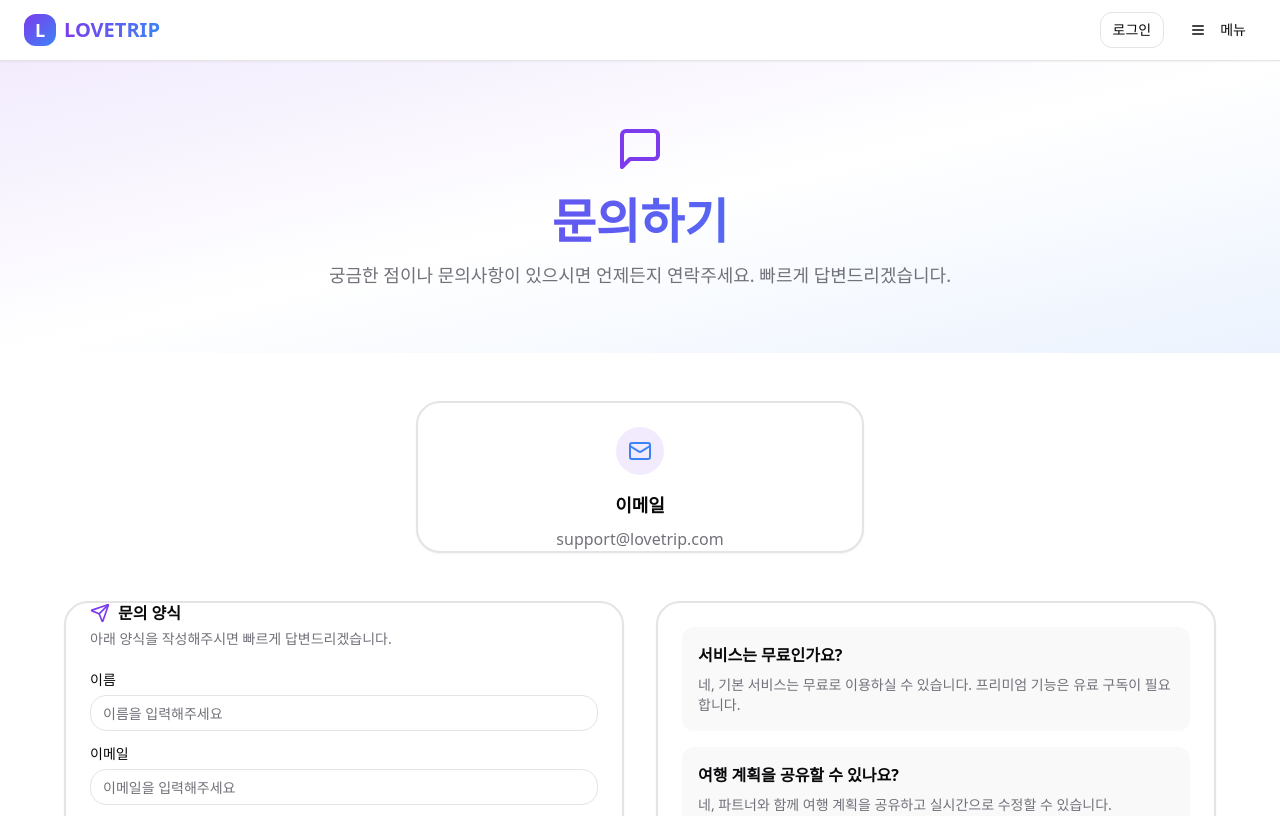
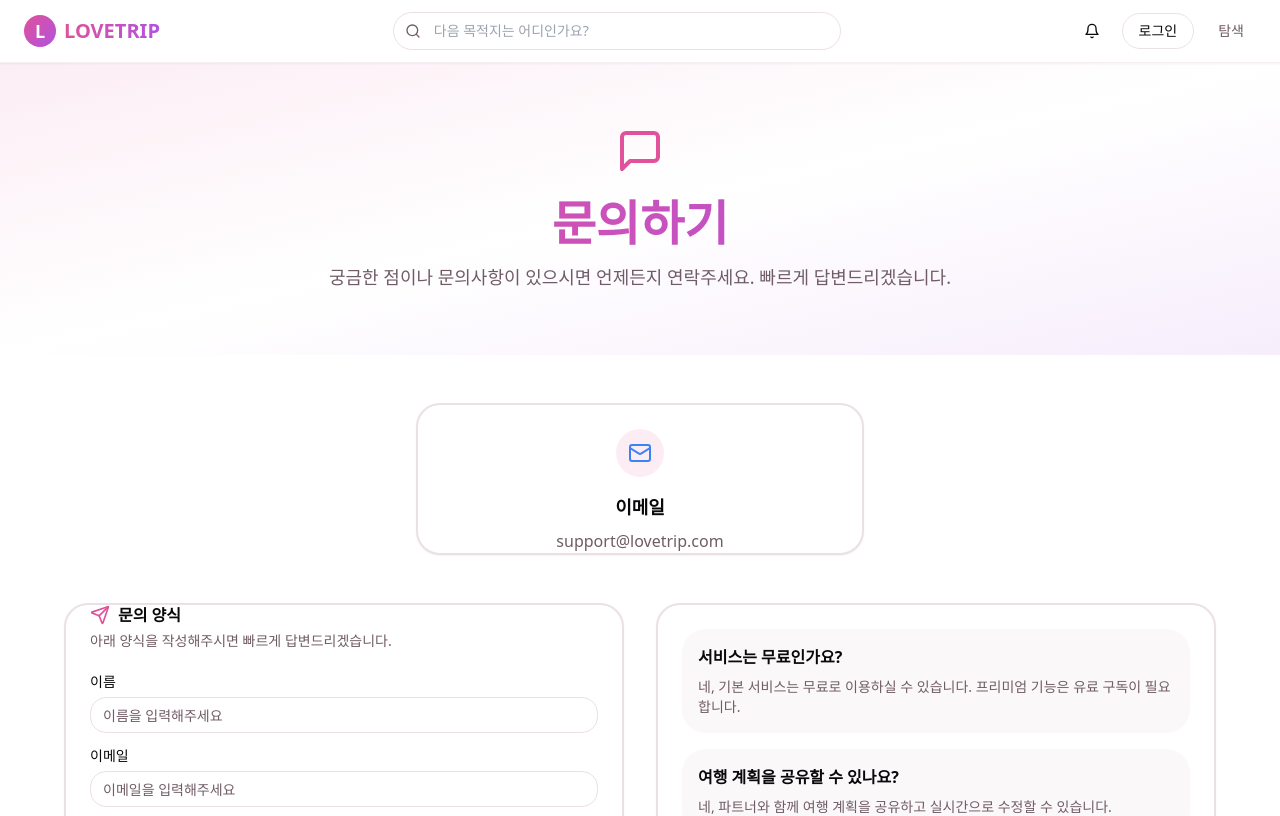
Before and after one commit to toris-dev/love-trip, a Next.js app in the folder apps/web/: page /contact in a window 1280 px wide. Shown: the top 816 px of the page. Built offline with nearby package versions, Linux system fonts and the light colour scheme; no server answers.

Commit message:
refactor(layout): 레이아웃 컴포넌트 개선
레이아웃 관련 컴포넌트들을 개선했습니다.

주요 변경사항:
- 헤더 컴포넌트 서버/클라이언트 분리
- 전역 스타일 업데이트
- 여행 사이드바 컴포넌트 개선

```diff
--- a/apps/web/src/app/globals.css
+++ b/apps/web/src/app/globals.css
@@ -11,20 +11,34 @@
     --card-foreground: 240 10% 3.9%;
     --popover: 0 0% 100%;
     --popover-foreground: 240 10% 3.9%;
-    --primary: 262 83% 58%; /* Modern Indigo */
+    --primary: 330 70% 60%; /* 핑크 계열 */
     --primary-foreground: 0 0% 98%;
-    --secondary: 240 5.9% 96%; /* Soft Gray */
-    --secondary-foreground: 240 5.9% 10%;
-    --muted: 240 4.8% 95.9%;
-    --muted-foreground: 240 3.8% 46.1%;
-    --accent: 217 91% 60%; /* Vibrant Blue */
+    --secondary: 330 50% 95%; /* 연한 핑크 */
+    --secondary-foreground: 330 20% 20%;
+    --muted: 330 30% 96%;
+    --muted-foreground: 330 10% 40%;
+    --accent: 280 70% 60%; /* 퍼플 계열 */
     --accent-foreground: 0 0% 98%;
     --destructive: 0 84.2% 60.2%;
     --destructive-foreground: 0 0% 98%;
-    --border: 240 5.9% 90%;
-    --input: 240 5.9% 90%;
-    --ring: 262 83% 58%;
-    --radius: 0.75rem;
+    --border: 330 20% 90%;
+    --input: 330 20% 90%;
+    --ring: 330 70% 60%;
+    --radius: 1.5rem;
+  }
+
+  @keyframes gradient {
+    0%, 100% {
+      background-position: 0% 50%;
+    }
+    50% {
+      background-position: 100% 50%;
+    }
+  }
+
+  .animate-gradient {
+    animation: gradient 3s ease infinite;
+    background-size: 200% 200%;
   }
 
   .dark {
@@ -34,19 +48,19 @@
     --card-foreground: 0 0% 98%;
     --popover: 240 10% 3.9%;
     --popover-foreground: 0 0% 98%;
-    --primary: 262 83% 58%;
+    --primary: 330 65% 55%; /* 다크 모드 핑크 */
     --primary-foreground: 0 0% 98%;
-    --secondary: 240 3.7% 15.9%;
+    --secondary: 330 20% 20%;
     --secondary-foreground: 0 0% 98%;
-    --muted: 240 3.7% 15.9%;
-    --muted-foreground: 240 5% 64.9%;
-    --accent: 217 91% 60%;
+    --muted: 330 15% 20%;
+    --muted-foreground: 330 10% 65%;
+    --accent: 280 65% 55%; /* 다크 모드 퍼플 */
     --accent-foreground: 0 0% 98%;
     --destructive: 0 62.8% 30.6%;
     --destructive-foreground: 0 0% 98%;
-    --border: 240 3.7% 15.9%;
-    --input: 240 3.7% 15.9%;
-    --ring: 262 83% 58%;
+    --border: 330 15% 25%;
+    --input: 330 15% 25%;
+    --ring: 330 65% 55%;
   }
 }
 
@@ -55,6 +69,13 @@
     @apply border-border;
   }
   body {
-    @apply bg-background text-foreground;
+    @apply bg-background text-foreground antialiased;
   }
 }
+
+/* 추가 스타일 개선 */
+@layer utilities {
+  .text-balance {
+    text-wrap: balance;
+  }
+}
--- a/apps/web/src/components/layout/header-client.tsx
+++ b/apps/web/src/components/layout/header-client.tsx
@@ -2,7 +2,7 @@
 
 import { useEffect, useState } from "react"
 import { Button } from "@lovetrip/ui/components/button"
-import { Calendar, MapPin, Heart, Menu, Plane } from "lucide-react"
+import { Calendar, MapPin, Heart, Menu, Plane, Search, Bell } from "lucide-react"
 import { InteractiveLogo } from "@/components/shared/interactive-logo"
 import { createClient } from "@lovetrip/api/supabase/client"
 import { useRouter, usePathname, useSearchParams } from "next/navigation"
@@ -25,35 +25,28 @@ import {
 
 interface HeaderClientProps {
   initialUser: User | null
+  initialNickname?: string | null
   gamificationData?: {
     level: number
     points: number
   }
 }
 
-export function HeaderClient({ initialUser, gamificationData }: HeaderClientProps) {
+export function HeaderClient({ initialUser, initialNickname, gamificationData }: HeaderClientProps) {
   const router = useRouter()
   const pathname = usePathname()
   const searchParams = useSearchParams()
-  const [user, setUser] = useState<User | null>(initialUser)
   const [isMobileMenuOpen, setIsMobileMenuOpen] = useState(false)
 
   useEffect(() => {
     const supabase = createClient()
 
-    // 초기 사용자 설정
-    setUser(initialUser)
-
-    // Auth 상태 변경 감지
+    // Auth 상태 변경 감지 - 서버 컴포넌트를 새로고침하여 데이터 갱신
     const {
       data: { subscription },
-    } = supabase.auth.onAuthStateChange((event, session) => {
-      const newUser = session?.user ?? null
-      setUser(newUser)
-
-      // 로그인/로그아웃 이벤트 시 즉시 업데이트
+    } = supabase.auth.onAuthStateChange((event) => {
+      // 로그인/로그아웃 이벤트 시 서버 컴포넌트 업데이트를 위한 새로고침
       if (event === "SIGNED_IN" || event === "SIGNED_OUT" || event === "TOKEN_REFRESHED") {
-        // 서버 컴포넌트 업데이트를 위한 새로고침
         router.refresh()
       }
     })
@@ -61,12 +54,11 @@ export function HeaderClient({ initialUser, gamificationData }: HeaderClientProp
     return () => {
       subscription.unsubscribe()
     }
-  }, [initialUser, router])
+  }, [router])
 
   const handleLogout = async () => {
     const supabase = createClient()
     await supabase.auth.signOut()
-    setUser(null)
     router.refresh()
   }
 
@@ -77,13 +69,29 @@ export function HeaderClient({ initialUser, gamificationData }: HeaderClientProp
   }
 
   return (
-    <header className="sticky top-0 z-50 bg-white/80 dark:bg-gray-900/80 backdrop-blur-md border-b border-black/10 dark:border-white/10 shadow-sm">
-      <div className="container mx-auto px-3 sm:px-4 md:px-6 py-2.5 sm:py-3">
-        <div className="flex items-center justify-between gap-2">
+    <header className="sticky top-0 z-50 bg-white/95 dark:bg-gray-900/95 backdrop-blur-md border-b border-border/50 shadow-sm">
+      <div className="container mx-auto px-4 sm:px-6 py-3">
+        <div className="flex items-center justify-between gap-4">
           <InteractiveLogo />
-          <div className="flex items-center space-x-1.5 sm:space-x-2 md:space-x-3 lg:space-x-4">
+          {/* 중앙 검색 바 (데스크톱) */}
+          <div className="hidden lg:flex flex-1 max-w-md mx-8">
+            <div className="relative w-full">
+              <label htmlFor="header-search" className="sr-only">
+                목적지 검색
+              </label>
+              <input
+                id="header-search"
+                type="search"
+                placeholder="다음 목적지는 어디인가요?"
+                className="w-full px-4 py-2 pl-10 pr-4 rounded-full border border-border bg-background text-sm focus:outline-none focus:ring-2 focus:ring-primary/20 focus:border-primary/50 aria-[invalid=true]:border-destructive"
+                aria-label="목적지 검색"
+              />
+              <Search className="absolute left-3 top-1/2 transform -translate-y-1/2 h-4 w-4 text-muted-foreground pointer-events-none" aria-hidden="true" />
+            </div>
+          </div>
+          <div className="flex items-center gap-2 sm:gap-3">
             {/* 게이미피케이션 미리보기 */}
-            {user && gamificationData && (
+            {initialUser && gamificationData && (
               <div className="hidden lg:flex items-center gap-2 sm:gap-3 px-2 sm:px-3 py-1 sm:py-1.5 rounded-lg bg-primary/5 border border-primary/20">
                 <div className="flex items-center gap-1.5 sm:gap-2">
                   <div className="w-7 h-7 sm:w-8 sm:h-8 rounded-full bg-gradient-to-br from-primary to-accent flex items-center justify-center text-xs sm:text-sm font-bold text-white">
@@ -98,16 +106,28 @@ export function HeaderClient({ initialUser, gamificationData }: HeaderClientProp
                 </div>
               </div>
             )}
+            {/* 알림 아이콘 */}
+            <Button
+              variant="ghost"
+              size="sm"
+              className="hidden sm:flex h-9 w-9 p-0"
+              aria-label="알림"
+            >
+              <Bell className="h-4 w-4" />
+            </Button>
+
             {/* 사용자 정보 */}
-            {user ? (
+            {initialUser ? (
               <Link href="/profile" className="hidden sm:block">
                 <Button
-                  variant="outline"
+                  variant="default"
                   size="sm"
-                  className="text-xs sm:text-sm px-2 sm:px-3 h-8 sm:h-9"
+                  className="text-xs sm:text-sm px-3 sm:px-4 h-9 rounded-full bg-primary hover:bg-primary/90"
                 >
-                  <span className="hidden md:inline">{user.email}</span>
-                  <span className="md:hidden">프로필</span>
+                  <div className="w-5 h-5 rounded-full bg-primary-foreground/20 mr-2 flex items-center justify-center text-xs font-semibold">
+                    {initialNickname?.charAt(0).toUpperCase() || "U"}
+                  </div>
+                  <span className="hidden md:inline">{initialNickname || "사용자"}</span>
                 </Button>
               </Link>
             ) : (
@@ -115,22 +135,59 @@ export function HeaderClient({ initialUser, gamificationData }: HeaderClientProp
                 <Button
                   variant="outline"
                   size="sm"
-                  className="text-xs sm:text-sm px-2 sm:px-3 h-8 sm:h-9"
+                  className="text-xs sm:text-sm px-3 sm:px-4 h-9 rounded-full"
                 >
                   로그인
                 </Button>
               </Link>
             )}
-            {/* 데스크톱 네비게이션 메뉴 */}
+            {/* 데스크톱 네비게이션 링크 */}
+            <nav className="hidden lg:flex items-center gap-1">
+              <Link
+                href="/date"
+                className={`px-3 py-2 rounded-full text-sm font-medium transition-colors ${
+                  pathname === "/date" && searchParams?.get("type") !== "travel"
+                    ? "bg-primary text-primary-foreground"
+                    : "text-muted-foreground hover:text-foreground hover:bg-muted"
+                }`}
+              >
+                탐색
+              </Link>
+              {initialUser && (
+                <>
+                  <Link
+                    href="/my-trips"
+                    className={`px-3 py-2 rounded-full text-sm font-medium transition-colors ${
+                      pathname === "/my-trips"
+                        ? "bg-primary text-primary-foreground"
+                        : "text-muted-foreground hover:text-foreground hover:bg-muted"
+                    }`}
+                  >
+                    내 일정
+                  </Link>
+                  <Link
+                    href="/favorites"
+                    className={`px-3 py-2 rounded-full text-sm font-medium transition-colors ${
+                      pathname === "/favorites"
+                        ? "bg-primary text-primary-foreground"
+                        : "text-muted-foreground hover:text-foreground hover:bg-muted"
+                    }`}
+                  >
+                    즐겨찾기
+                  </Link>
+                </>
+              )}
+            </nav>
+
+            {/* 모바일 메뉴 */}
             <DropdownMenu>
               <DropdownMenuTrigger asChild>
                 <Button
                   variant="ghost"
                   size="sm"
-                  className="hidden lg:flex text-xs sm:text-sm px-2 sm:px-3 h-8 sm:h-9"
+                  className="lg:hidden h-9 w-9 p-0"
                 >
-                  <Menu className="h-3.5 w-3.5 sm:h-4 sm:w-4 mr-1.5 sm:mr-2" />
-                  <span className="hidden xl:inline">메뉴</span>
+                  <Menu className="h-5 w-5" />
                 </Button>
               </DropdownMenuTrigger>
               <DropdownMenuContent align="end" className="w-48">
@@ -168,7 +225,7 @@ export function HeaderClient({ initialUser, gamificationData }: HeaderClientProp
                     여행 코스
                   </Link>
                 </DropdownMenuItem>
-                {user && (
+                {initialUser && (
                   <>
                     <DropdownMenuSeparator />
                     <DropdownMenuItem asChild>
@@ -280,7 +337,7 @@ export function HeaderClient({ initialUser, gamificationData }: HeaderClientProp
                     <Heart className="h-5 w-5" />
                     <span>데이트 코스</span>
                   </Link>
-                  {user && (
+                  {initialUser && (
                     <Link
                       href="/calendar"
                       onClick={() => setIsMobileMenuOpen(false)}
@@ -294,7 +351,7 @@ export function HeaderClient({ initialUser, gamificationData }: HeaderClientProp
                       <span>캘린더</span>
                     </Link>
                   )}
-                  {user && (
+                  {initialUser && (
                     <Link
                       href="/courses"
                       onClick={() => setIsMobileMenuOpen(false)}
@@ -308,7 +365,7 @@ export function HeaderClient({ initialUser, gamificationData }: HeaderClientProp
                       <span>코스 탐색</span>
                     </Link>
                   )}
-                  {user && (
+                  {initialUser && (
                     <Link
                       href="/favorites"
                       onClick={() => setIsMobileMenuOpen(false)}
@@ -322,7 +379,7 @@ export function HeaderClient({ initialUser, gamificationData }: HeaderClientProp
                       <span>즐겨찾기</span>
                     </Link>
                   )}
-                  {user && (
+                  {initialUser && (
                     <>
                       <div className="border-t my-2" />
                       <Link
@@ -339,7 +396,7 @@ export function HeaderClient({ initialUser, gamificationData }: HeaderClientProp
                     </>
                   )}
                 </nav>
-                {user && (
+                {initialUser && (
                   <div className="mt-auto pt-6 border-t">
                     <div className="px-4 py-3 mb-3 rounded-lg bg-primary/5 border border-primary/20">
                       <div className="text-xs text-muted-foreground mb-1">레벨</div>
--- a/apps/web/src/components/layout/header.tsx
+++ b/apps/web/src/components/layout/header.tsx
@@ -14,18 +14,29 @@ export async function Header() {
     points: 0,
   }
 
+  // 프로필 닉네임 조회
+  let nickname: string | null = null
   if (user) {
     try {
       const gamification = await getOrCreateUserGamification(user.id)
       gamificationData = {
-        level: gamification.level,
-        points: gamification.points,
+        level: gamification.level ?? 1,
+        points: gamification.points ?? 0,
       }
+
+      // 프로필 닉네임 가져오기
+      const { data: profileData } = await supabase
+        .from("profiles")
+        .select("nickname")
+        .eq("id", user.id)
+        .single()
+
+      nickname = profileData?.nickname || null
     } catch (error) {
-      console.error("Failed to load gamification data:", error)
+      console.error("Failed to load gamification or profile data:", error)
       // 에러가 발생해도 기본값 사용
     }
   }
 
-  return <HeaderClient initialUser={user} gamificationData={gamificationData} />
+  return <HeaderClient initialUser={user} initialNickname={nickname} gamificationData={gamificationData} />
 }
```
Also changed, not shown: packages/planner/components/travel/components/travel-sidebar.tsx (+9 -5 lines).
